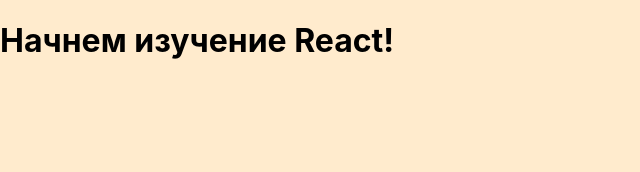
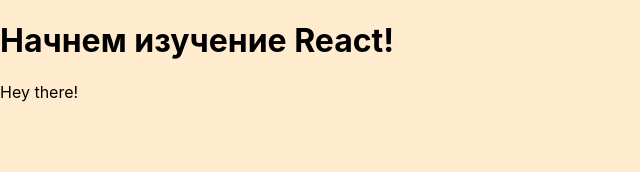
Before and after one commit to lmalunin/piter_react_allahwerdov, a React (Create React App) app: page / in a window 1280 px wide. Shown: the top 172 px of the page, without its empty margins (0-640 px from the left). Built offline with nearby package versions, Linux system fonts and the light colour scheme.

Commit message:
how react works (lesson 16)

```diff
--- a/src/App.tsx
+++ b/src/App.tsx
@@ -2,6 +2,7 @@ function App() {
   return (
     <div>
         <h1>Начнем изучение React!</h1>
+        <p>Hey there!</p>
     </div>
   );
 }
```
